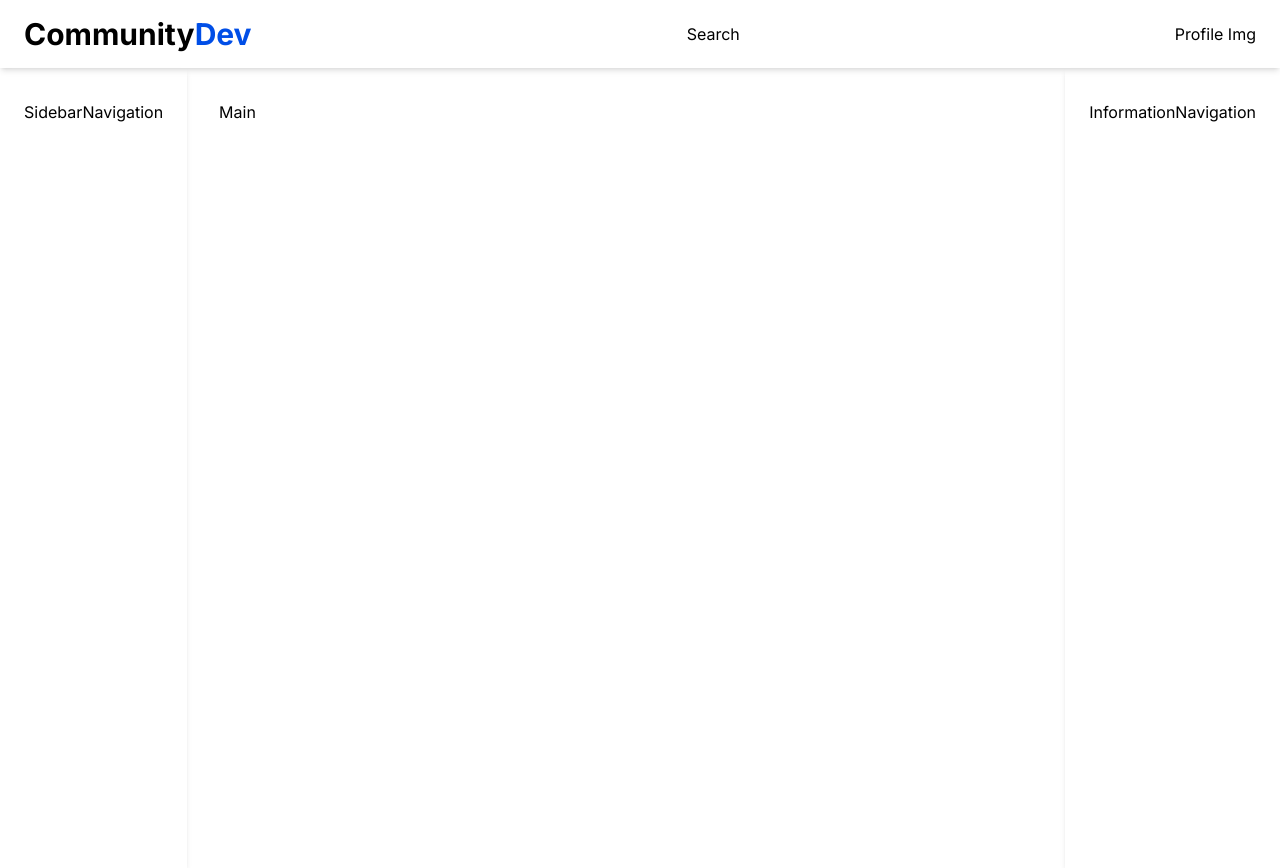
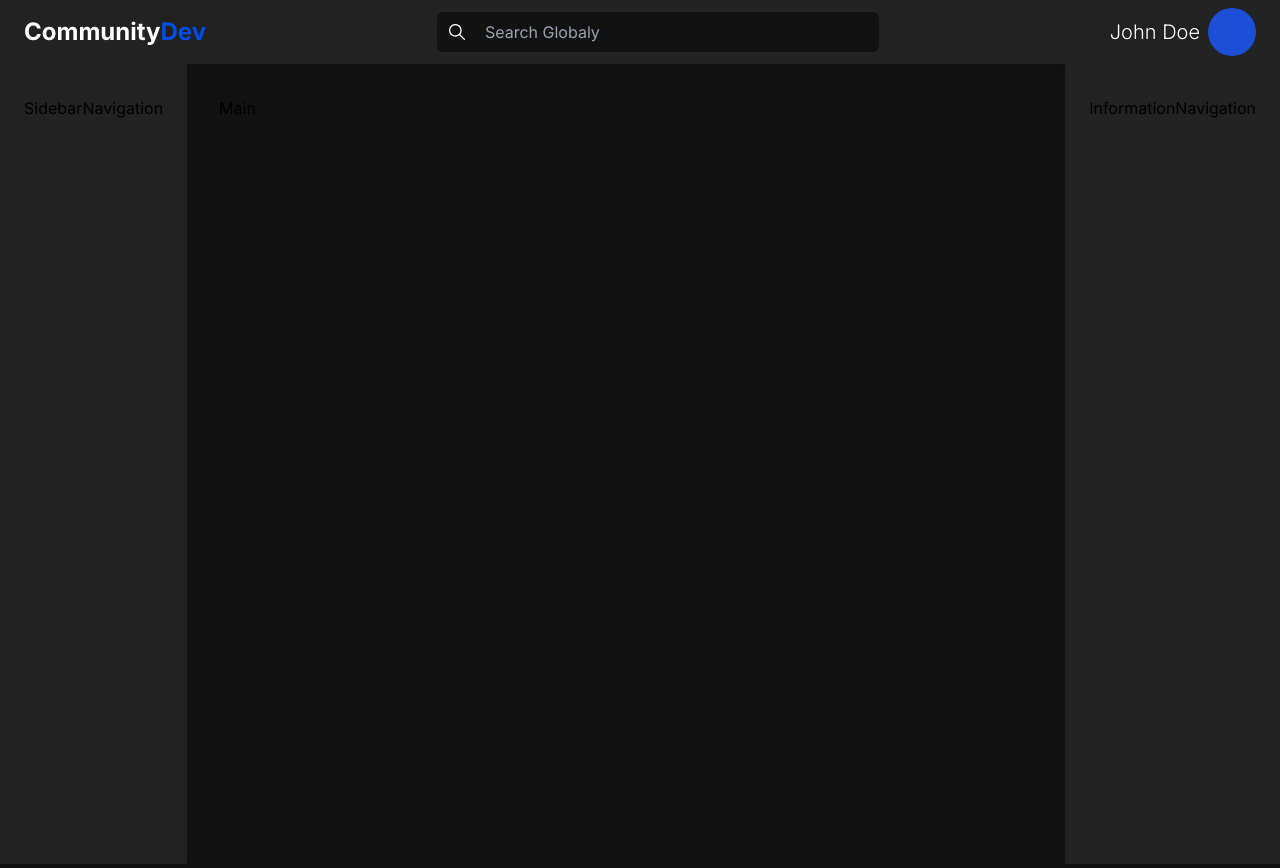
Before and after one commit to Dzenoo/Community-Dev-Platform, a Next.js app: page / in a window 1280 px wide. Built offline with nearby package versions, Linux system fonts and the light colour scheme.

Commit message:
Adding logo nav responsive

```diff
--- a/app/(root)/layout.tsx
+++ b/app/(root)/layout.tsx
@@ -1,9 +1,9 @@
-import LogoNavigation from "@/components/shared/LogoNavigation";
+import LogoNavigation from "@/components/shared/navigation/LogoNavigation";
 import "../globals.css";
 import type { Metadata } from "next";
 import { Inter } from "next/font/google";
-import SidebarNavigation from "@/components/shared/SidebarNavigation";
-import InformationNavigation from "@/components/shared/InformationNavigation";
+import SidebarNavigation from "@/components/shared/navigation/SidebarNavigation";
+import InformationNavigation from "@/components/shared/navigation/InformationNavigation";
 
 const inter = Inter({ subsets: ["latin"] });
 
--- a/app/globals.css
+++ b/app/globals.css
@@ -8,6 +8,10 @@
   --black-color: #121212;
   --black-grayish-color: #222222;
 } */
+
+body {
+  background-color: #121212;
+}
 
 .section_title {
   @apply text-4xl font-bold;
@@ -20,3 +24,7 @@
 .section_subtitle {
   @apply text-xl font-light;
 }
+
+.input_navigation {
+  @apply py-2 pr-40 pl-12 border bg-[#121212] rounded-md border-none text-white transition-all;
+}
--- a/components/shared/LogoNavigation.tsx
+++ /dev/null
@@ -1,19 +0,0 @@
-import Link from "next/link";
-
-const LogoNavigation = () => {
-  return (
-    <header className="py-4 px-6 shadow-md flex justify-between items-center">
-      <div>
-        <Link href="/">
-          <h2 className="text-3xl font-bold">
-            Community<span className="text-[#004ee7]">Dev</span>
-          </h2>
-        </Link>
-      </div>
-      <div>Search</div>
-      <div>Profile Img</div>
-    </header>
-  );
-};
-
-export default LogoNavigation;
--- a/components/shared/InformationNavigation.tsx
+++ b/components/shared/navigation/InformationNavigation.tsx
@@ -1,6 +1,6 @@
 const InformationNavigation = () => {
   return (
-    <div className="px-6 py-8 shadow-md sticky right-0 top-0 h-screen max-lg:hidden">
+    <div className="px-6 py-8 shadow-md sticky right-0 top-0 bg-[#222222] h-screen max-lg:hidden">
       InformationNavigation
     </div>
   );
--- /dev/null
+++ b/components/shared/navigation/LogoNavigation.tsx
@@ -0,0 +1,34 @@
+import Link from "next/link";
+import InputNavigation from "../../ui/navigation/input-navigation";
+import ProfileNavigation from "@/components/ui/navigation/profile-navigation";
+import Image from "next/image";
+
+const LogoNavigation = () => {
+  return (
+    <header className="py-2 px-6 shadow-md flex justify-between items-center bg-[#222222]">
+      <div>
+        <Link href="/">
+          <h2 className="text-2xl font-bold text-white">
+            Community<span className="text-[#004ee7]">Dev</span>
+          </h2>
+        </Link>
+      </div>
+      <div className="basis-36 hidden lg:block">
+        <InputNavigation />
+      </div>
+      <div className="hidden md:block">
+        <ProfileNavigation />
+      </div>
+      <button className="block md:hidden">
+        <Image
+          src="/assets/graphics/btn.png"
+          alt="menu"
+          width={20}
+          height={20}
+        />
+      </button>
+    </header>
+  );
+};
+
+export default LogoNavigation;
--- a/components/shared/SidebarNavigation.tsx
+++ b/components/shared/navigation/SidebarNavigation.tsx
@@ -1,6 +1,6 @@
 const SidebarNavigation = () => {
   return (
-    <div className="px-6 py-8 shadow-md sticky left-0 top-0 h-screen max-lg:hidden">
+    <div className="px-6 py-8 shadow-md sticky left-0 top-0 h-screen bg-[#222222] max-lg:hidden">
       SidebarNavigation
     </div>
   );
--- /dev/null
+++ b/components/ui/navigation/input-navigation.tsx
@@ -0,0 +1,18 @@
+import Image from "next/image";
+
+const InputNavigation = () => {
+  return (
+    <div className="relative">
+      <Image
+        src="/assets/graphics/loupe.png"
+        alt="searct-icon"
+        className="absolute left-3 top-3"
+        width={16}
+        height={16}
+      />
+      <input placeholder="Search Globaly" className="input_navigation" />
+    </div>
+  );
+};
+
+export default InputNavigation;
--- /dev/null
+++ b/components/ui/navigation/profile-navigation.tsx
@@ -0,0 +1,10 @@
+const ProfileNavigation = () => {
+  return (
+    <div className="flex gap-2 items-center">
+      <h2 className="section_subtitle text-white">John Doe</h2>
+      <div className="w-12 h-12 rounded-full bg-blue-700"></div>
+    </div>
+  );
+};
+
+export default ProfileNavigation;
```
Also changed, not shown: public/assets/graphics/btn.png (added).
